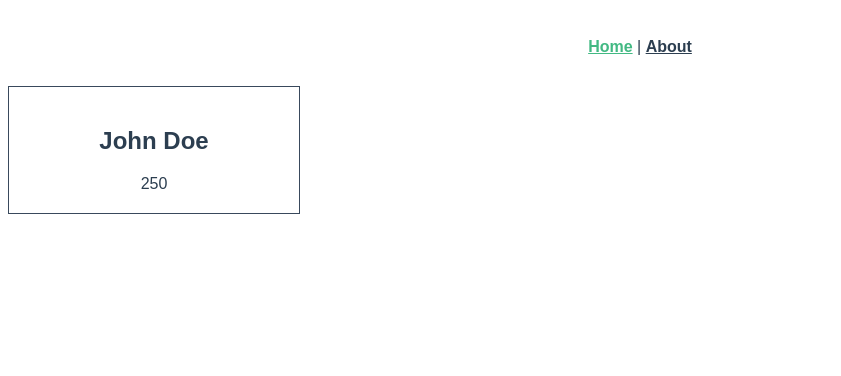
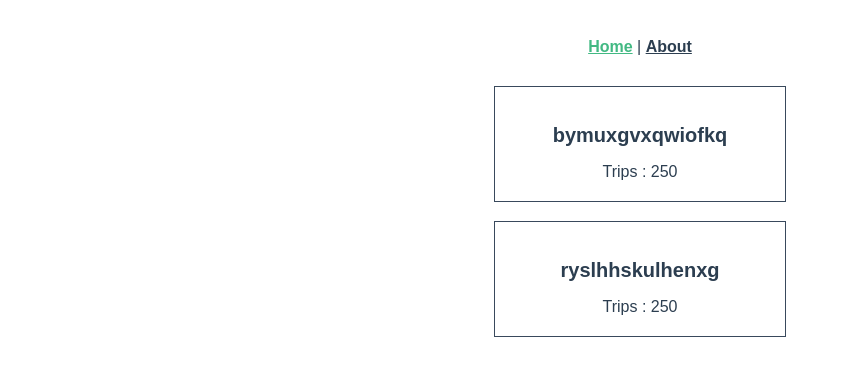
Before and after one commit to BamBamPatra/Lab3_CompoBase, a Vue app in the folder Lab3/: page / in a window 1280 px wide. Shown: the top 376 px of the page, without its empty margins (0-841 px from the left). Built offline with nearby package versions, Linux system fonts and the light colour scheme.

Commit message:
Type declare data & Add data

```diff
--- a/Lab3/src/App.vue
+++ b/Lab3/src/App.vue
@@ -16,7 +16,7 @@ import { RouterLink, RouterView } from 'vue-router'
   </div>
 </template>
 
-<style scoped>
+<style>
 #layout {
   font-family: Avenir ,Arial, Helvetica, sans-serif;
   -webkit-font-smoothing: antialiased;
@@ -37,4 +37,8 @@ nav a {
 nav a.router-link-exact-active {
   color: #42b983;
 }
+
+h2 {
+  font-size: 20px;
+}
 </style>
--- a/Lab3/src/components/PassengerCard.vue
+++ b/Lab3/src/components/PassengerCard.vue
@@ -1,22 +1,16 @@
 <script setup lang="ts">
 import { ref } from 'vue'
-// defineProps<{
-//   msg: string
-// }>()
-const passenger = ref ({
-
-    name: "John Doe",
-    trips: 250,
-    airline: 5
-
-})
+import Passenger from '@/types/Passenger'
+defineProps<{
+  passenger: Passenger
+}>()
 </script>
 
 <template>
  <div class="passenger-class">
     <div class="passenger-card">
         <h2> {{ passenger.name }}</h2>
-        <span> {{ passenger.trips }}</span>
+        <span>Trips : {{ passenger.trips }}</span>
     </div>
  </div>
 </template>
--- /dev/null
+++ b/Lab3/src/type.ts
@@ -0,0 +1,5 @@
+export interface Passenger {
+    id: String
+    name: String
+    trips: number
+}
--- a/Lab3/src/views/HomeView.vue
+++ b/Lab3/src/views/HomeView.vue
@@ -1,9 +1,33 @@
 <script setup lang="ts">
 import PassengerCard from '@/components/PassengerCard.vue';
+import Passenger from '@/types/Passenger'
+import { ref } from 'vue'
+
+const passengers = ref<Passenger[]>([
+  {
+    id: '667aafa67ad8fb01404342c4',
+    name: 'bymuxgvxqwiofkq',
+    trips: '250'
+  },
+  {
+    id: '667aafa77ad8fb61a74342c9',
+    name: 'ryslhhskulhenxg',
+    trips: '250'
+  }
+])
+
 </script>
 
 <template>
-  <div class="home">
-    <PassengerCard />
+  <div class="passengers">
+    <PassengerCard v-for="passenger in passengers" :key="passenger.id" :passenger="passenger"/>
   </div>
 </template>
+
+<style scoped>
+.passengers {
+  display: flex;
+  flex-direction: column;
+  align-items: center;
+}
+</style>
```
